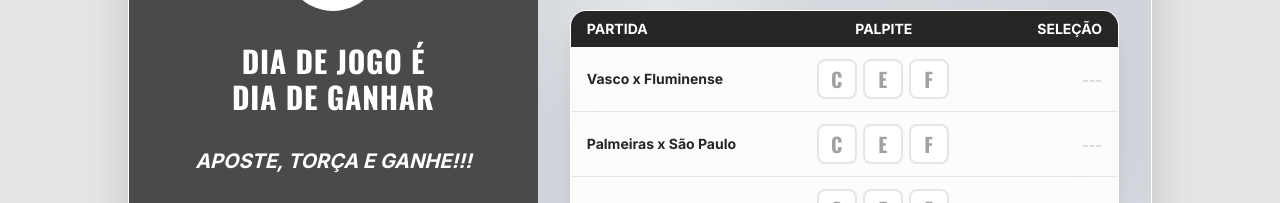
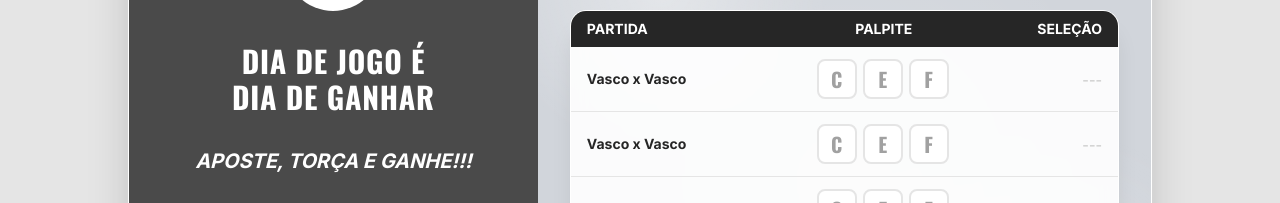
Before and after one commit to carlinhosvolpony-tech/DgrauApostas, a React (Vite) app: page / in a window 1280 px wide. Shown: the part 316-519 px from the top of the page. Built offline with nearby package versions, Linux system fonts and the light colour scheme.

Commit message:
Fix duplicate match entry in INITIAL_MATCHES

```diff
--- a/src/App.tsx
+++ b/src/App.tsx
@@ -5,8 +5,8 @@ import { motion, AnimatePresence } from 'motion/react';
 type Selection = 'C' | 'E' | 'F' | null;
 
 const INITIAL_MATCHES = [
-  "Vasco x Fluminense",
-  "Palmeiras x São Paulo",
+  "Vasco x Vasco",
+  "Vasco x Vasco",
   "Corinthians x Santos",
   "Grêmio x Internacional",
   "Atlético-MG x Vitoria",
```
